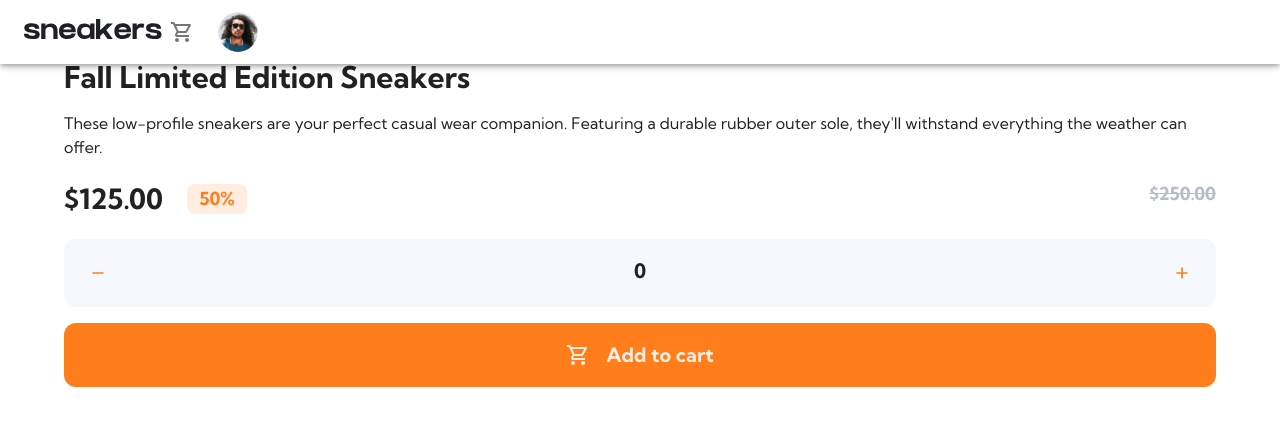
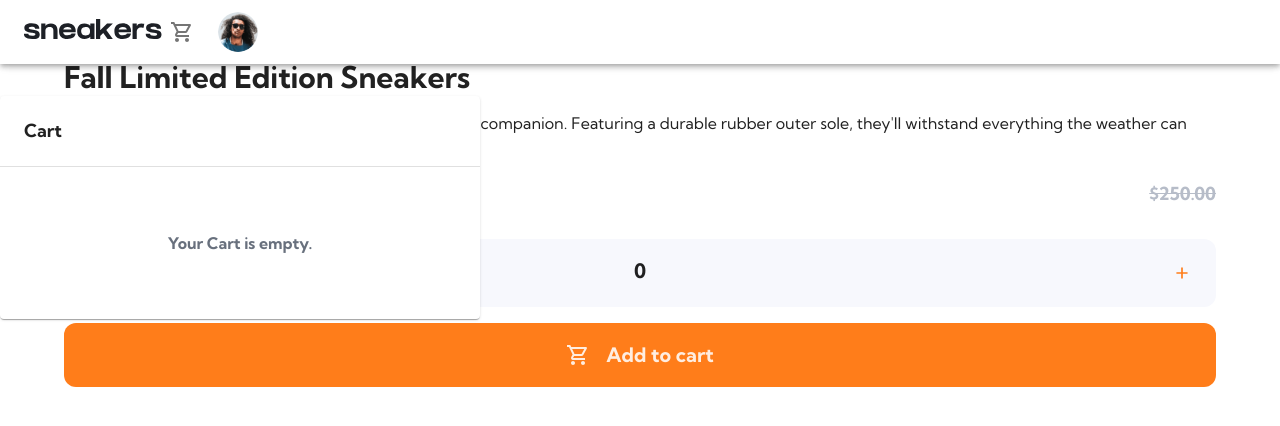
Before and after one commit to beloveddie/ecommerce-product-page, a Next.js app: page / in a window 1280 px wide. Shown: the top 426 px of the page. Built offline with nearby package versions, Linux system fonts and the light colour scheme.

Commit message:
Build up EmptyCart Component

```diff
--- /dev/null
+++ b/components/Cart/EmptyCart.js
@@ -0,0 +1,13 @@
+import { ListItemText, MenuItem, Typography } from "@mui/material";
+
+export const EmptyCart = () => {
+  return (
+    <MenuItem sx={{ p: 7, textAlign: "center" }}>
+      <ListItemText>
+        <Typography sx={{ fontWeight: 700, color: "neutral.darkGrayishBlue" }}>
+          Your Cart is empty.
+        </Typography>
+      </ListItemText>
+    </MenuItem>
+  );
+};
--- /dev/null
+++ b/components/Cart/index.js
@@ -0,0 +1,45 @@
+import * as React from "react";
+import Paper from "@mui/material/Paper";
+import Divider from "@mui/material/Divider";
+import MenuList from "@mui/material/MenuList";
+import MenuItem from "@mui/material/MenuItem";
+import ListItemIcon from "@mui/material/ListItemIcon";
+import ListItemText from "@mui/material/ListItemText";
+import Check from "@mui/icons-material/Check";
+import { Container, Box, Typography } from "@mui/material";
+import { EmptyCart } from "./EmptyCart";
+
+const cart = [];
+
+export const Cart = () => {
+  return (
+    <Box
+      sx={{
+        display: { xs: "flex", sm: "block" },
+        justifyContent: "center",
+      }}
+    >
+      <Paper
+        sx={{
+          width: { sm: "30em", xs: "90%" },
+          position: "fixed",
+          zIndex: 1,
+          mt: { sm: 9, xs: 8 },
+        }}
+      >
+        <Typography variant="h2" p={3} fontSize={18} fontWeight={700}>
+          Cart
+        </Typography>
+        <Divider />
+
+        <MenuList dense>
+          {!cart.length && <EmptyCart />}
+
+          {/* <MenuItem>
+            <ListItemText inset>Single</ListItemText>
+          </MenuItem> */}
+        </MenuList>
+      </Paper>
+    </Box>
+  );
+};
--- a/pages/index.js
+++ b/pages/index.js
@@ -1,11 +1,13 @@
 import Header from "../components/Header/Header";
 import { MobileImageSlider } from "../components/ui/MobileImageSlider/MobileImageSlider";
 import { ProductDetail } from "../components/ui/ProductDetail";
+import { Cart } from "../components/Cart";
 
 export default function Home() {
   return (
     <>
       <Header />
+      <Cart />
       <MobileImageSlider />
       <ProductDetail />
     </>
```
